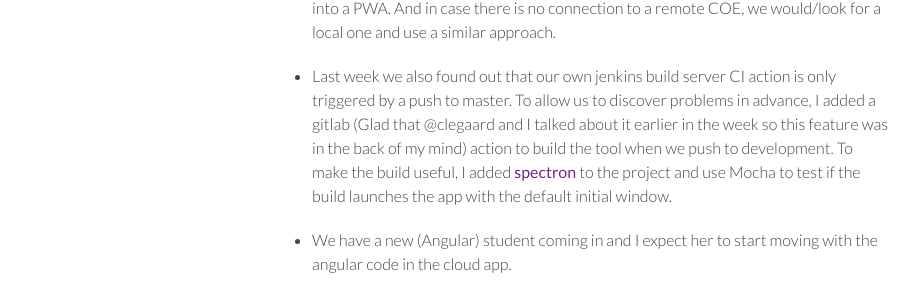
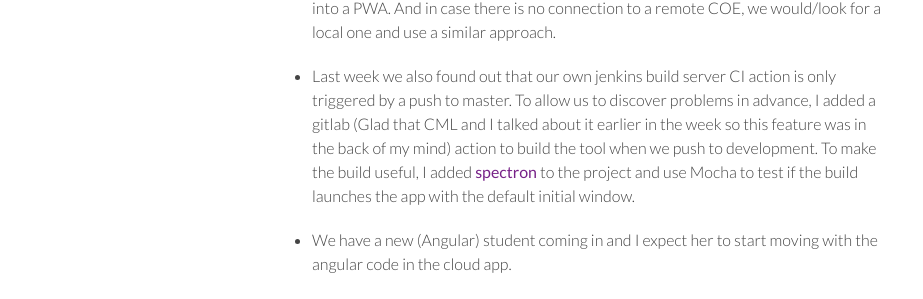
Before and after one commit to digitaltwincentre/digitaltwincentre.github.io, a Jekyll site: the page built from _biweeklies/Biweekly-11.md, in a window 1280 px wide. Shown: the part 855-1154 px from the top of the page, without its empty margins (178-1101 px from the left). Built offline with Jekyll 4.4.1, drawn with Linux system fonts in a browser that asks for light colours; nearby versions of some CDN libraries.

Commit message:
Update Biweekly-11.md

```diff
--- a/_biweeklies/Biweekly-11.md
+++ b/_biweeklies/Biweekly-11.md
@@ -40,7 +40,7 @@ private information must be stored elsewhere.  -->
 #### INTO-CPS cloud app (HDM)
   * We hired a student worker and I helped him set up the INTO-CPS desktop app development environment. Last week we were surprised to find out that the gulp build was broken.  We had to update the gulp version to 4.0 as the previously used version was incompatible with the newer version of node (e.g.10 or 11). The student is now finishing a dependency checker for Java, which will warn users who click Simulate but do not have java installed. We expect this feature to be useful if the cloud app turns into a PWA. And in case there is no connection to a remote COE, we would/look for a local one and use a similar approach.
 
-  * Last week we also found out that our own jenkins build server CI action is only triggered by a push to master. To allow us to discover problems in advance, I added a gitlab (Glad that @clegaard and I talked about it earlier in the week so this feature was in the back of my mind) action to build the tool when we push to development. To make the build useful, I added [spectron](https://www.electronjs.org/spectron) to the project and use Mocha to test if the build launches the app with the default initial window.
+  * Last week we also found out that our own jenkins build server CI action is only triggered by a push to master. To allow us to discover problems in advance, I added a gitlab (Glad that CML and I talked about it earlier in the week so this feature was in the back of my mind) action to build the tool when we push to development. To make the build useful, I added [spectron](https://www.electronjs.org/spectron) to the project and use Mocha to test if the build launches the app with the default initial window.
 
   * We have a new (Angular) student coming in and I expect her to start moving with the angular code in the cloud app.
 
```
